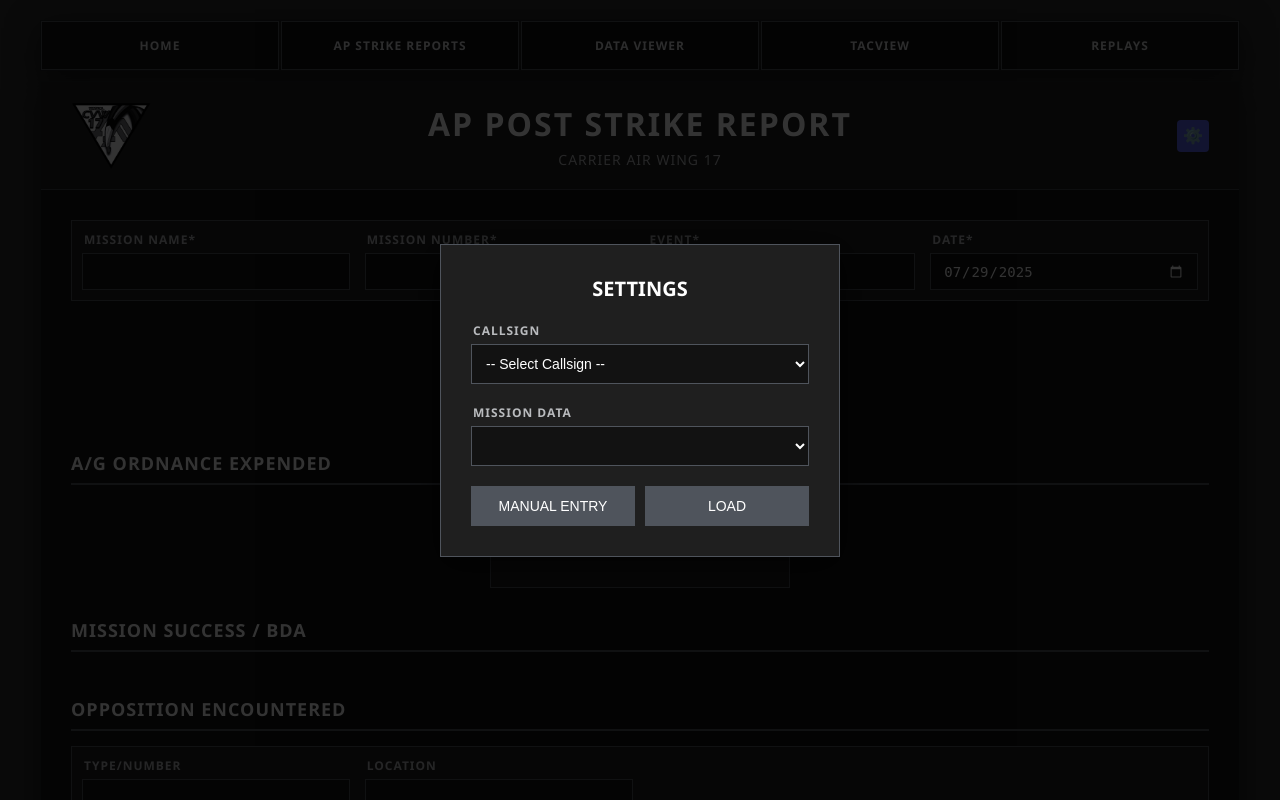
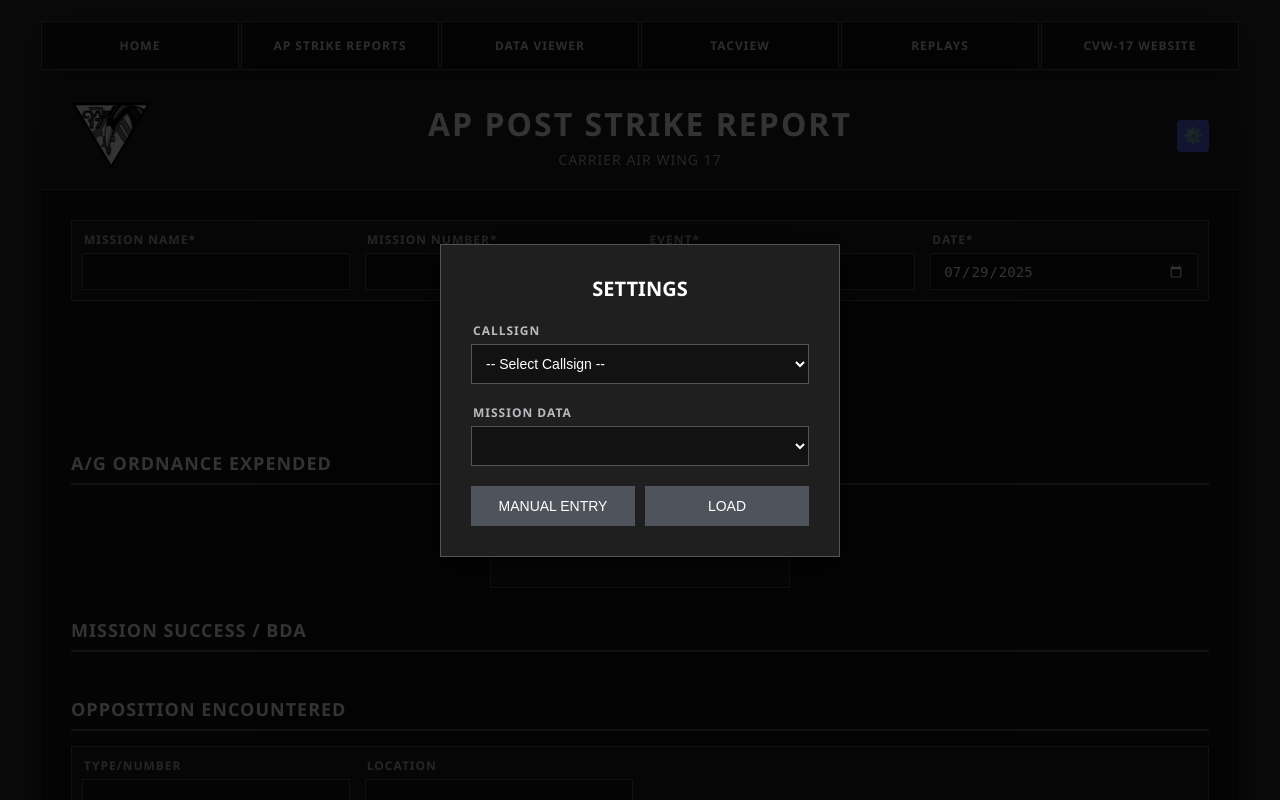
Before and after one commit to Hanz727/DebriefTrackerV2, a Flask app: page /file in a window 1280 px wide. Run offline with Flask 3, Linux system fonts and the light colour scheme; the visitor is signed in with stand-in values (Sample User, id 1); data that the repository does not hold is empty; parts of the project's set-up code (start-up, migrations or seed data) failed here and were passed over; some libraries are stand-ins or nearby versions.

Commit message:
Added a cvw-17 website btn

```diff
--- a/web/input/templates/directory.html
+++ b/web/input/templates/directory.html
@@ -106,6 +106,7 @@
                     <a href="/viewer" class="nav-link">DATA VIEWER</a>
                     <a href="/tacview" class="nav-link">TACVIEW</a>
                     <a href="/tracks" class="nav-link">REPLAYS</a>
+                    <a href="https://virtualcvw17.com/" class="nav-link">CVW-17 WEBSITE</a>
                 </div>
 
                 <!-- Content Area -->
--- a/web/input/templates/menu.html
+++ b/web/input/templates/menu.html
@@ -141,6 +141,7 @@
                 <a href="/viewer" class="nav-link">DATA VIEWER</a>
                 <a href="/tacview" class="nav-link">TACVIEW</a>
                 <a href="/tracks" class="nav-link">REPLAYS</a>
+                <a href="https://virtualcvw17.com/" class="nav-link">CVW-17 WEBSITE</a>
             </div>
 
             <!-- Content Area -->
--- a/web/input/templates/reports.html
+++ b/web/input/templates/reports.html
@@ -200,6 +200,7 @@
                     <a href="/viewer" class="nav-link">DATA VIEWER</a>
                     <a href="/tacview" class="nav-link">TACVIEW</a>
                     <a href="/tracks" class="nav-link">REPLAYS</a>
+                    <a href="https://virtualcvw17.com/" class="nav-link">CVW-17 WEBSITE</a>
                 </div>
 
                 <!-- Content Area -->
--- a/web/input/templates/submit.html
+++ b/web/input/templates/submit.html
@@ -65,6 +65,7 @@
     <a href="/viewer" class="nav-link">DATA VIEWER</a>
     <a href="/tacview" class="nav-link">TACVIEW</a>
     <a href="/tracks" class="nav-link">REPLAYS</a>
+    <a href="https://virtualcvw17.com/" class="nav-link">CVW-17 WEBSITE</a>
 </div>
 
 <div class="container">
--- a/web/input/templates/view.html
+++ b/web/input/templates/view.html
@@ -530,6 +530,7 @@
     <a href="/viewer" class="nav-link">DATA VIEWER</a>
     <a href="/tacview" class="nav-link">TACVIEW</a>
     <a href="/tracks" class="nav-link">REPLAYS</a>
+    <a href="https://virtualcvw17.com/" class="nav-link">CVW-17 WEBSITE</a>
 </div>
 
 <div class="container">
--- a/web/viewer/src/components/Sidebar.js
+++ b/web/viewer/src/components/Sidebar.js
@@ -9,6 +9,7 @@ const Sidebar = () => {
             <a href="#" className="nav-link">DATA VIEWER</a>
             <a href="/tacview" className="nav-link">TACVIEW</a>
             <a href="/tracks" className="nav-link">REPLAYS</a>
+            <a href="https://virtualcvw17.com/" className="nav-link">CVW-17 WEBSITE</a>
         </div>
     )
 }
```
